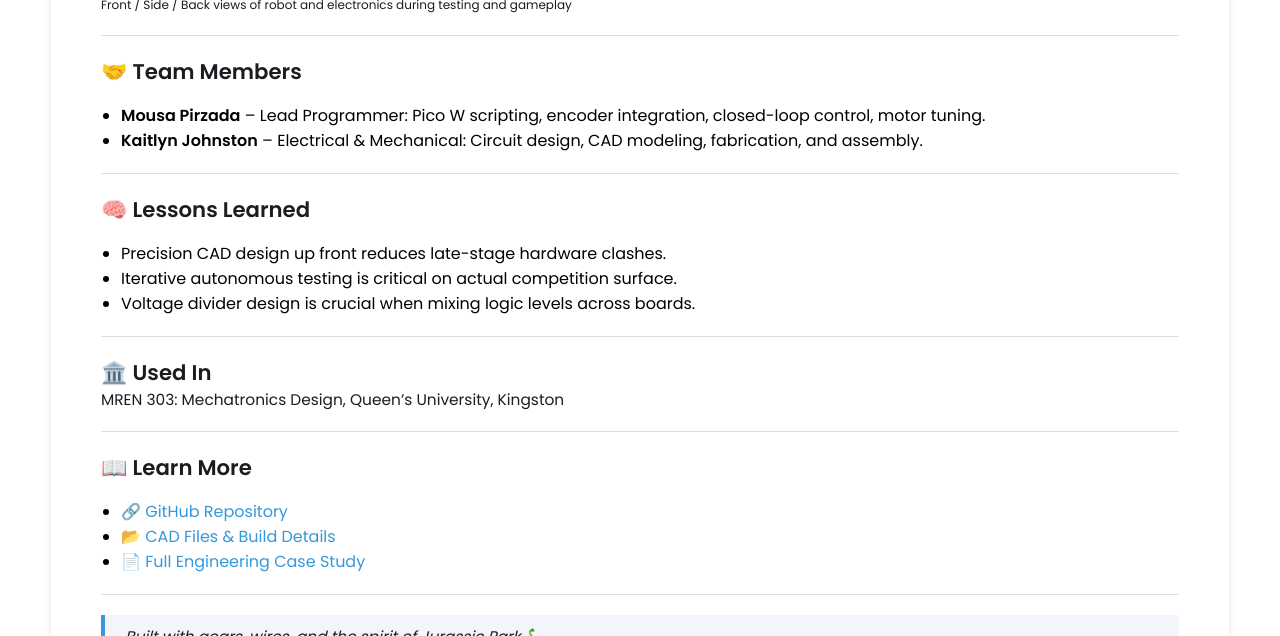
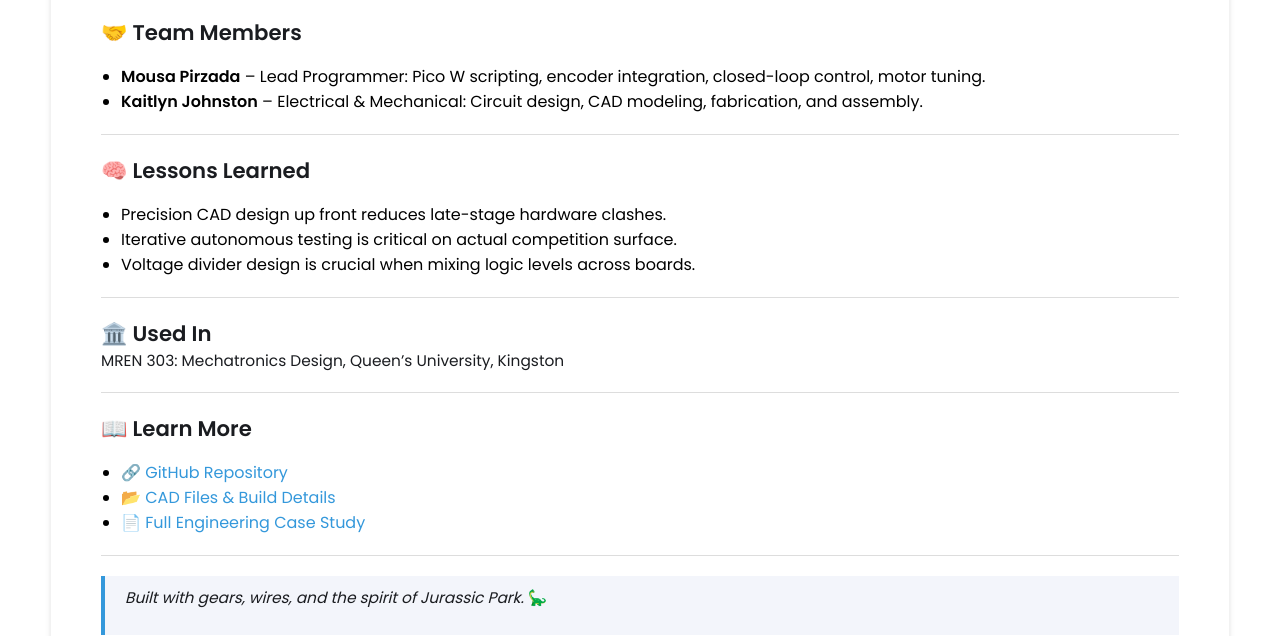
Before and after one commit to 20mup/20mup.github.io, a Jekyll site: the page built from _projects/jurassic-rescue-robot/index.md, in a window 1280 px wide and 900 px high, scrolled down 2006 px, cut to the strip 264-900 px from the top of the window. Built offline with Jekyll 4.4.1, drawn with Linux system fonts in a browser that asks for light colours.

Commit message:
Update index.md

```diff
--- a/_projects/jurassic-rescue-robot/index.md
+++ b/_projects/jurassic-rescue-robot/index.md
@@ -73,8 +73,6 @@ A hybrid robot built for Queen’s University’s **Tronassic Park Competition**
 |-------|---------|-----------|
 | <img src="/assets/images/jurassic-rescue/award_robot.jpg" width="150"/> | <img src="/assets/images/jurassic-rescue/electrical_schematic.png" width="150"/> | <img src="/assets/images/jurassic-rescue/gameboard_middle.webp" width="150"/> |
 
-<span style="font-size: 12px">Front / Side / Back views of robot and electronics during testing and gameplay</span>
-
 ---
 
 ## 🤝 Team Members
```
